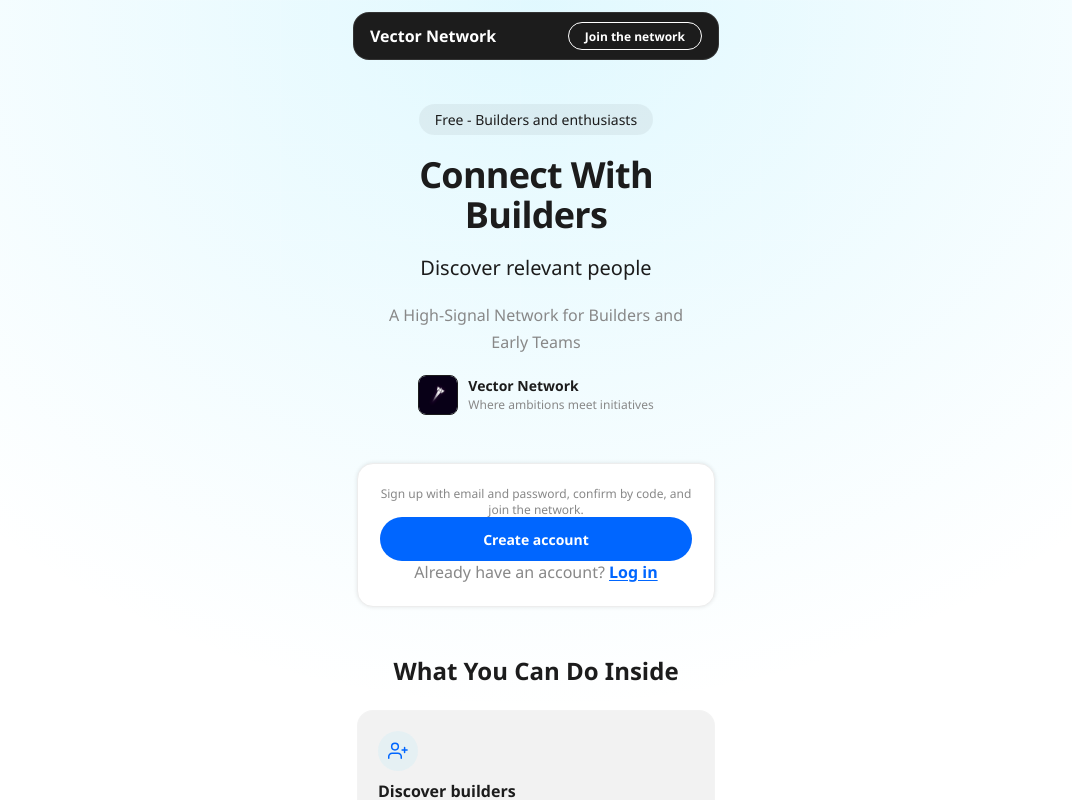
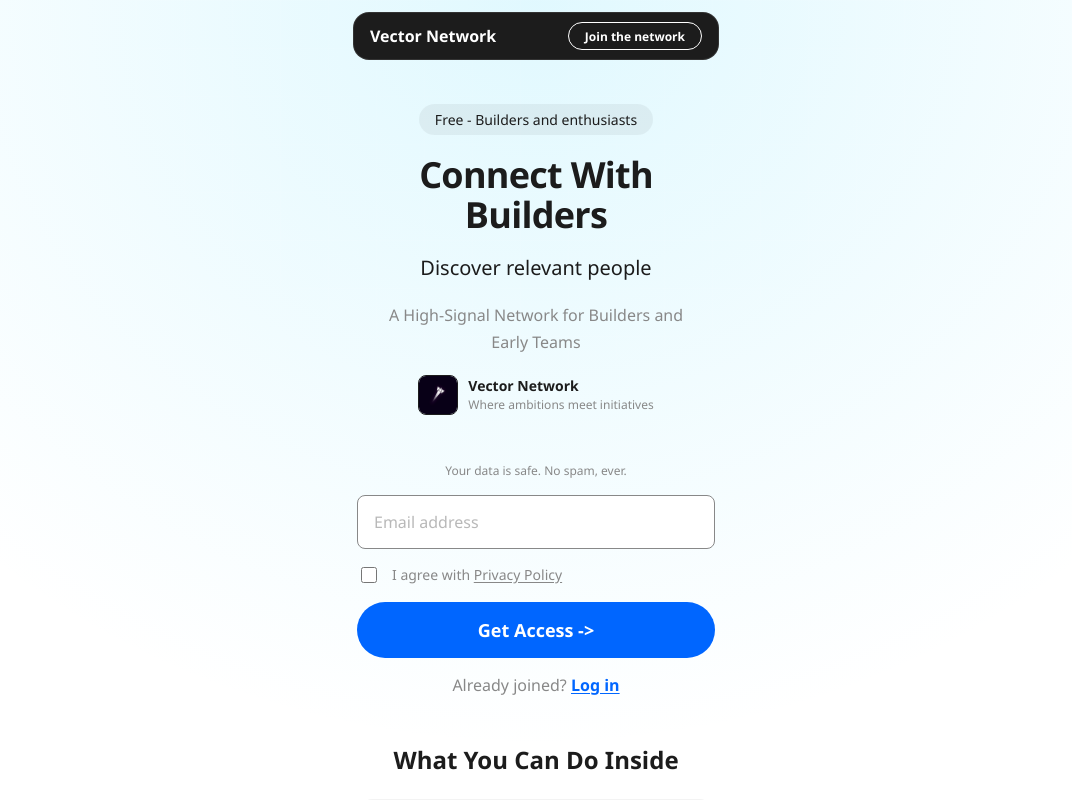
Before and after one commit to maxinats/vector-network-app, a Next.js app: page / in a window 1280 px wide. Shown: the top 800 px of the page, without its empty margins (104-1176 px from the left). Built offline with nearby package versions, Linux system fonts and the light colour scheme; a web font is replaced by a local one.

Commit message:
feat: keep landing email capture and prefill auth form

```diff
--- /dev/null
+++ b/components/forms/landing-email-form.tsx
@@ -0,0 +1,92 @@
+"use client";
+
+import Link from "next/link";
+import { useRouter } from "next/navigation";
+import { FormEvent, useState } from "react";
+
+type FormStatus = {
+  type: "error";
+  message: string;
+} | null;
+
+export function LandingEmailForm() {
+  const router = useRouter();
+  const [email, setEmail] = useState("");
+  const [agreed, setAgreed] = useState(false);
+  const [status, setStatus] = useState<FormStatus>(null);
+
+  function handleSubmit(event: FormEvent<HTMLFormElement>) {
+    event.preventDefault();
+    const normalizedEmail = email.trim();
+
+    if (!normalizedEmail) {
+      setStatus({ type: "error", message: "Enter your email address." });
+      return;
+    }
+
+    if (!agreed) {
+      setStatus({
+        type: "error",
+        message: "Please accept Privacy Policy before continuing.",
+      });
+      return;
+    }
+
+    const query = new URLSearchParams({
+      mode: "signup",
+      email: normalizedEmail,
+    });
+    router.push(`/auth?${query.toString()}`);
+  }
+
+  return (
+    <form className="magic-form" onSubmit={handleSubmit}>
+      <div className="safe-row">Your data is safe. No spam, ever.</div>
+
+      <label className="sr-only" htmlFor="landing-email">
+        Email address
+      </label>
+      <input
+        id="landing-email"
+        className="magic-input"
+        type="email"
+        placeholder="Email address"
+        value={email}
+        onChange={(event) => setEmail(event.target.value)}
+        autoComplete="email"
+        required
+      />
+
+      <label className="policy-row" htmlFor="landing-privacy-consent">
+        <input
+          id="landing-privacy-consent"
+          className="policy-checkbox"
+          type="checkbox"
+          checked={agreed}
+          onChange={(event) => setAgreed(event.target.checked)}
+        />
+        <span>
+          I agree with{" "}
+          <Link href="/privacy" className="inline-link">
+            Privacy Policy
+          </Link>
+        </span>
+      </label>
+
+      <button className="primary-button" type="submit">
+        Get Access -&gt;
+      </button>
+
+      <p className="switch-copy">
+        Already joined?{" "}
+        <Link href="/auth?mode=login" className="inline-link strong-link">
+          Log in
+        </Link>
+      </p>
+
+      {status ? (
+        <p className="form-message form-message--error">{status.message}</p>
+      ) : null}
+    </form>
+  );
+}
--- a/components/sections/home-page.tsx
+++ b/components/sections/home-page.tsx
@@ -1,5 +1,6 @@
 import Image from "next/image";
 import Link from "next/link";
+import { LandingEmailForm } from "@/components/forms/landing-email-form";
 
 type FeatureIconType = "user-plus" | "link" | "globe" | "tool";
 
@@ -117,21 +118,7 @@ export function HomePageSection() {
           </section>
 
           <section id="access" className="access-section">
-            <div className="flow-card">
-              <p className="safe-row">
-                Sign up with email and password, confirm by code, and join the
-                network.
-              </p>
-              <Link href="/auth" className="primary-button auth-button-link">
-                Create account
-              </Link>
-              <p className="switch-copy">
-                Already have an account?{" "}
-                <Link href="/auth" className="inline-link strong-link">
-                  Log in
-                </Link>
-              </p>
-            </div>
+            <LandingEmailForm />
           </section>
 
           <section className="features-section">
```
Also changed, not shown: components/forms/email-password-auth-form.tsx (+6 -2 lines), components/sections/auth-page.tsx (+17 -1 lines), 1 other file (tests, documents, lock files or other folders).
